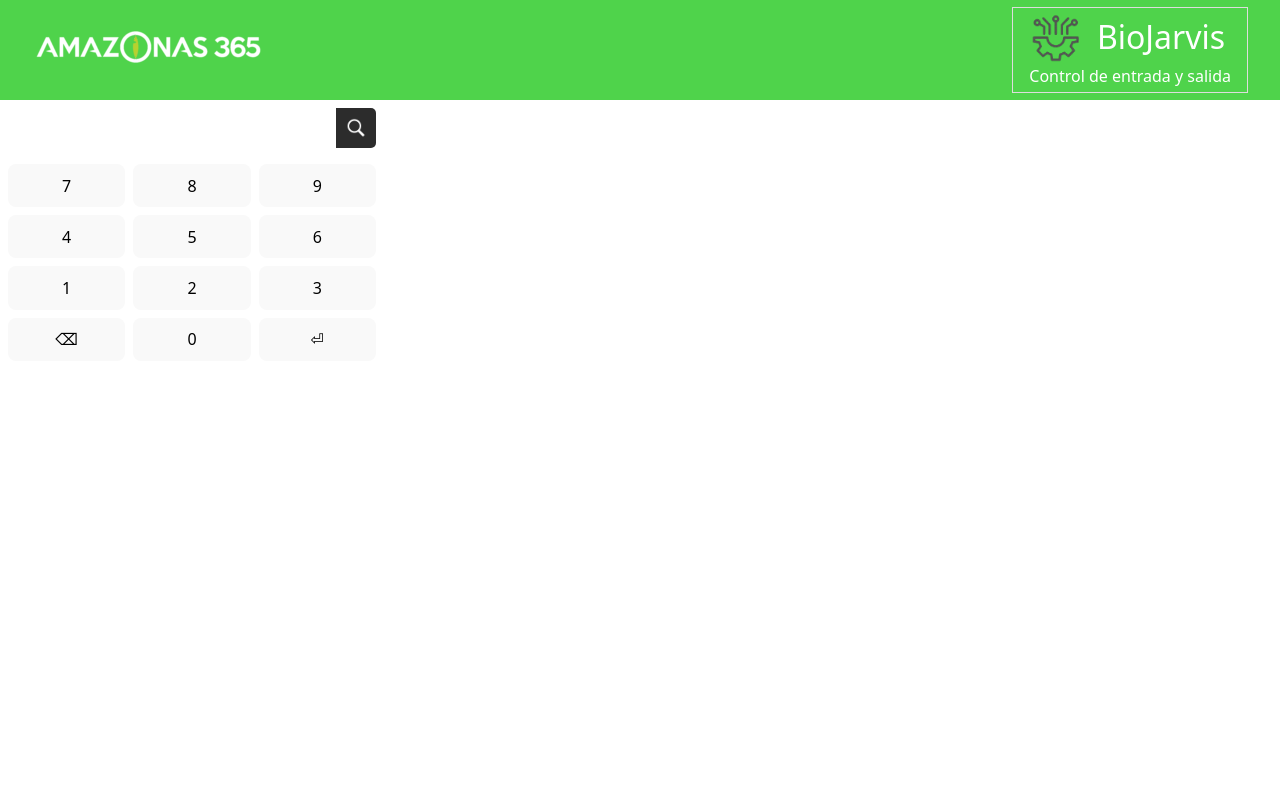
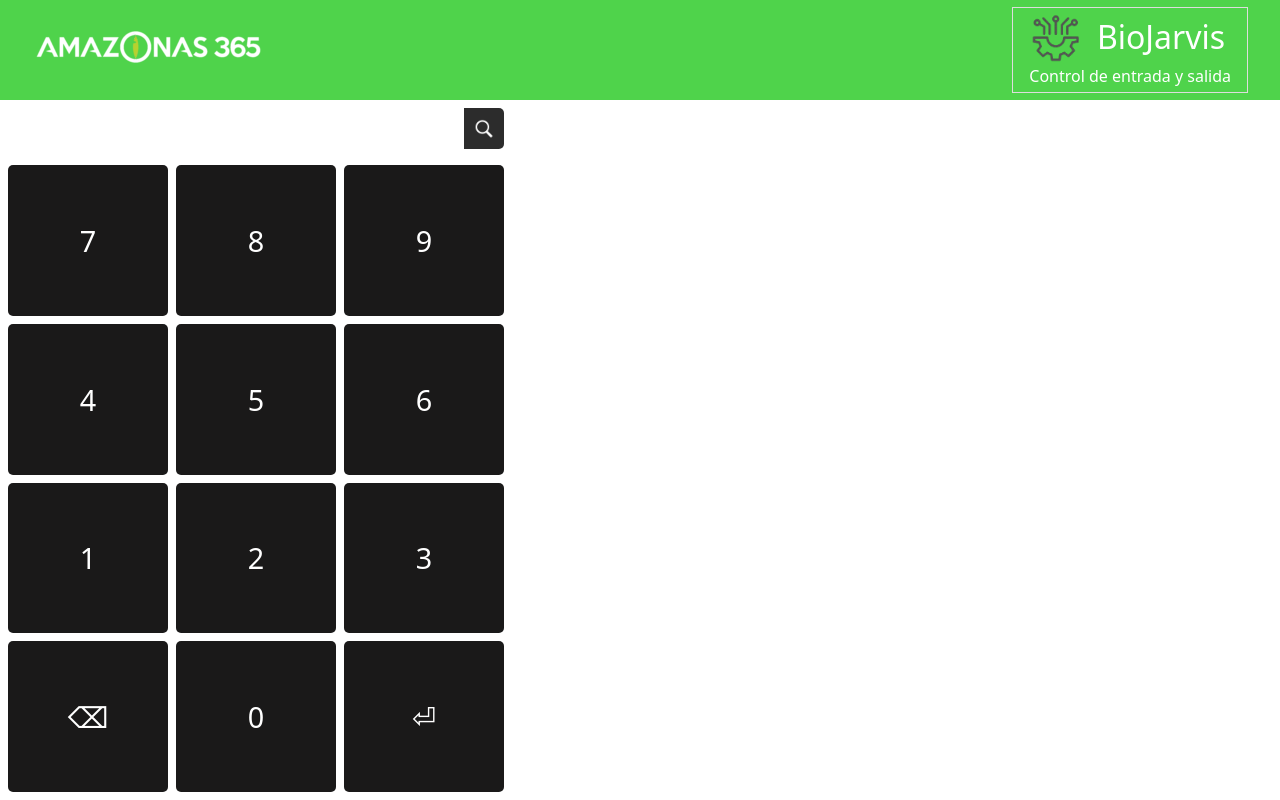
Before and after one commit to danielfloresd1992/bioj_arvis, a React (Vite) app: page / in a window 1280 px wide. Built offline with nearby package versions, Linux system fonts and the light colour scheme.

Commit message:
Finalización en layaut de touchpad numerico y creación sin terminar de hora en vivo

```diff
--- a/src/App.jsx
+++ b/src/App.jsx
@@ -11,10 +11,36 @@ import CustomDialog from './components/Dialog';
 import CustomNumerPad from './components/keypad';
 import {CustomInputNumeric} from './components/InputCustom'
 
+
+
 function App() {
 
 
-  return (
+    const [dnsState, setDniState] = useState('')
+
+
+    const handdlerGetDni = value => {
+        let currentValue = dnsState;
+        if(value === '') return
+        else if(value === '⌫') {
+            const dniArr = dnsState.split('')
+            dniArr.pop()
+            currentValue = dniArr.join('')
+        }
+        else if(value === '⏎') submitData();
+        else currentValue = currentValue  + value
+        setDniState(currentValue);
+    };
+
+
+
+    const submitData = () => {
+        alert('envio de data')
+    };
+
+
+
+    return (
         <div
             style={{
                 position: 'absolute',
@@ -34,15 +60,16 @@ function App() {
             >
                 <div
                     style={{
-                        width: '30%',
+                        width: '40%',
+                        height: '100%',
                         padding: '.5rem',
                         display: 'flex',
                         gap: '1rem',
                         flexDirection: 'column'
                     }}
                 >
-                    <CustomInputNumeric />
-                    <CustomNumerPad />
+                    <CustomInputNumeric value={dnsState} />
+                    <CustomNumerPad callbackEvent={handdlerGetDni} />
                 </div>
             </div>
             {/*
--- a/src/components/InputCustom.jsx
+++ b/src/components/InputCustom.jsx
@@ -10,7 +10,7 @@ export function CustomInputNumeric({ value }){
         <div
             style={{
                 width:'100%',
-                height: '40px',
+                height: '45px',
                 display:'flex',
                 backgroundColor: '#fff',
                 borderRadius: '5px',
@@ -29,7 +29,8 @@ export function CustomInputNumeric({ value }){
                     border: 'none',
                     width: '100%',
                     height: '100%',
-                    padding: '.5rem'
+                    padding: '.5rem',
+                    fontSize: '1.2rem'
                 }}
                 value={value} type='text'/>
             </div>
--- /dev/null
+++ b/src/components/date.jsx
@@ -0,0 +1,35 @@
+import { useState, useEffect, useRef } from 'react';
+
+
+
+export default function DateComponent(){
+
+
+    const hourRef = ref(null);
+
+
+
+    useEffect(() => {
+
+
+        const interval = setInterval(() => {
+            const date = new Date();
+
+        }, 1000);
+
+        () => {
+            clearImmediate(interval);
+        }
+    }, []);
+
+
+    return(
+        <div style={{
+            width: '100%',
+
+        }}>
+            <div></div>
+            <div></div>
+        </div>
+    )
+}
--- a/src/components/keypad.jsx
+++ b/src/components/keypad.jsx
@@ -13,6 +13,7 @@ export default function NumericKeypad({ callbackEvent = null }){
     return(
         <div
             style={{
+                height: 'calc(100%)',
                 display: 'flex',
                 flexDirection: 'column',
                 justifyContent: 'center',
@@ -26,6 +27,7 @@ export default function NumericKeypad({ callbackEvent = null }){
                         <div
                             style={{
                                 width: '100%',
+                                height: '100%',
                                 display: 'flex',
                                 justifyContent: 'space-between',
                                 alignItems: 'center',
@@ -35,13 +37,25 @@ export default function NumericKeypad({ callbackEvent = null }){
                         >
                             {
                                 line.map((value, index) => (
-                                    <button
+                                    <div
                                         style={{
-                                            width: '100%'
+                                            width: '100%',
+                                            height: '100%',
+                                            borderRadius: '5px',
+                                            display: 'flex',
+                                            justifyContent: 'center',
+                                            alignItems: 'center',
+                                            backgroundColor: '#1a1919',
+                                            color: '#fff', textAlign: 'center',  fontSize: '1.8rem'
                                         }}
-                                        onClick={() => callbackEvent(value)}
+                                        onClick={(e) => {
+                                            console.log(e.target.textContent);
+                                                if(typeof callbackEvent === 'function') callbackEvent(e.target.textContent)
+                                            }
+                                        }
                                     >
-                                        {value}</button>
+                                        {value}
+                                    </div>
                                 ))
                             }
                         </div>
```
